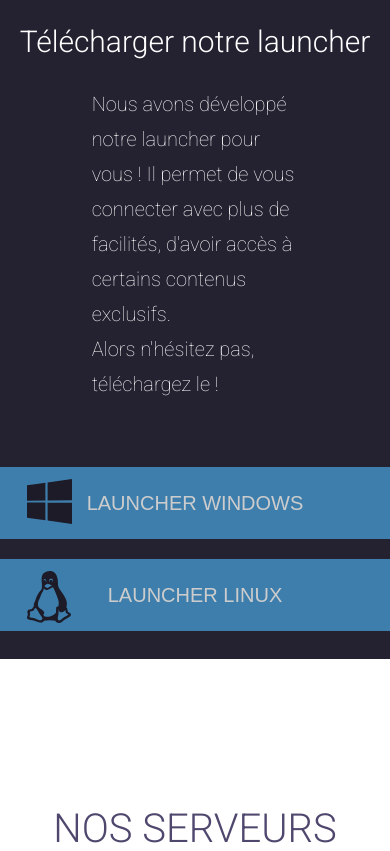
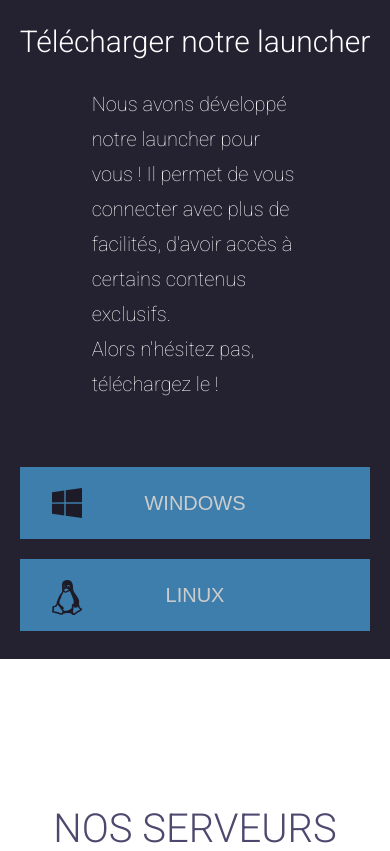
Before and after one commit to Mineaurion/Website_new, a PHP site: page / in a window 390 px wide. Shown: the part 1041-1892 px from the top of the page. Run offline with PHP 8.4, Linux system fonts and the light colour scheme.

Commit message:
Update responsive
Edit launcher button

```diff
--- a/assets/css/app.css
+++ b/assets/css/app.css
@@ -752,4 +752,13 @@ position: absolute;
   .launcher {
     height: 660px;
   }
+  .btn-launcher {
+    width: 350px;
+  }
+  .btn-launcher > img {
+    position: absolute;
+    left: 32px;
+    top: 29%;
+    width: 30px;
+  }
 }
--- a/index.html
+++ b/index.html
@@ -98,13 +98,13 @@
             <a href="" id="btn-launcher-windows">
                 <button class="btn-launcher">
                     <img src="assets/img/Windows.svg" alt="">
-                    <span>Launcher Windows</span>
+                    <span>Windows</span>
                 </button>
             </a>
             <a href="" class="btn-launcher-linux">
                 <button class="btn-launcher">
                     <img src="assets/img/Linux.svg" alt="">
-                    <span>Launcher Linux</span>
+                    <span>Linux</span>
                 </button>
             </a>
         </div>
```
